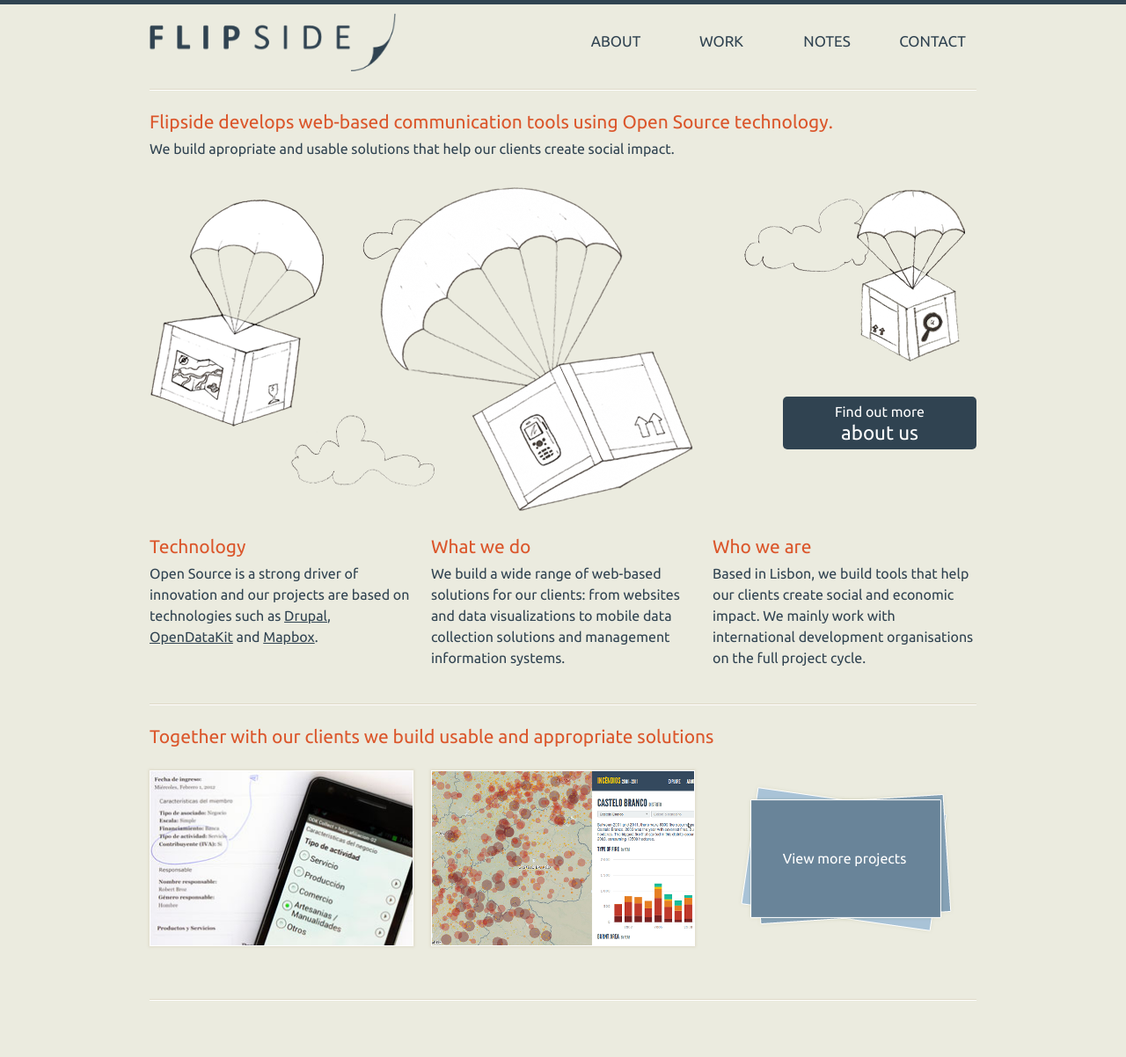
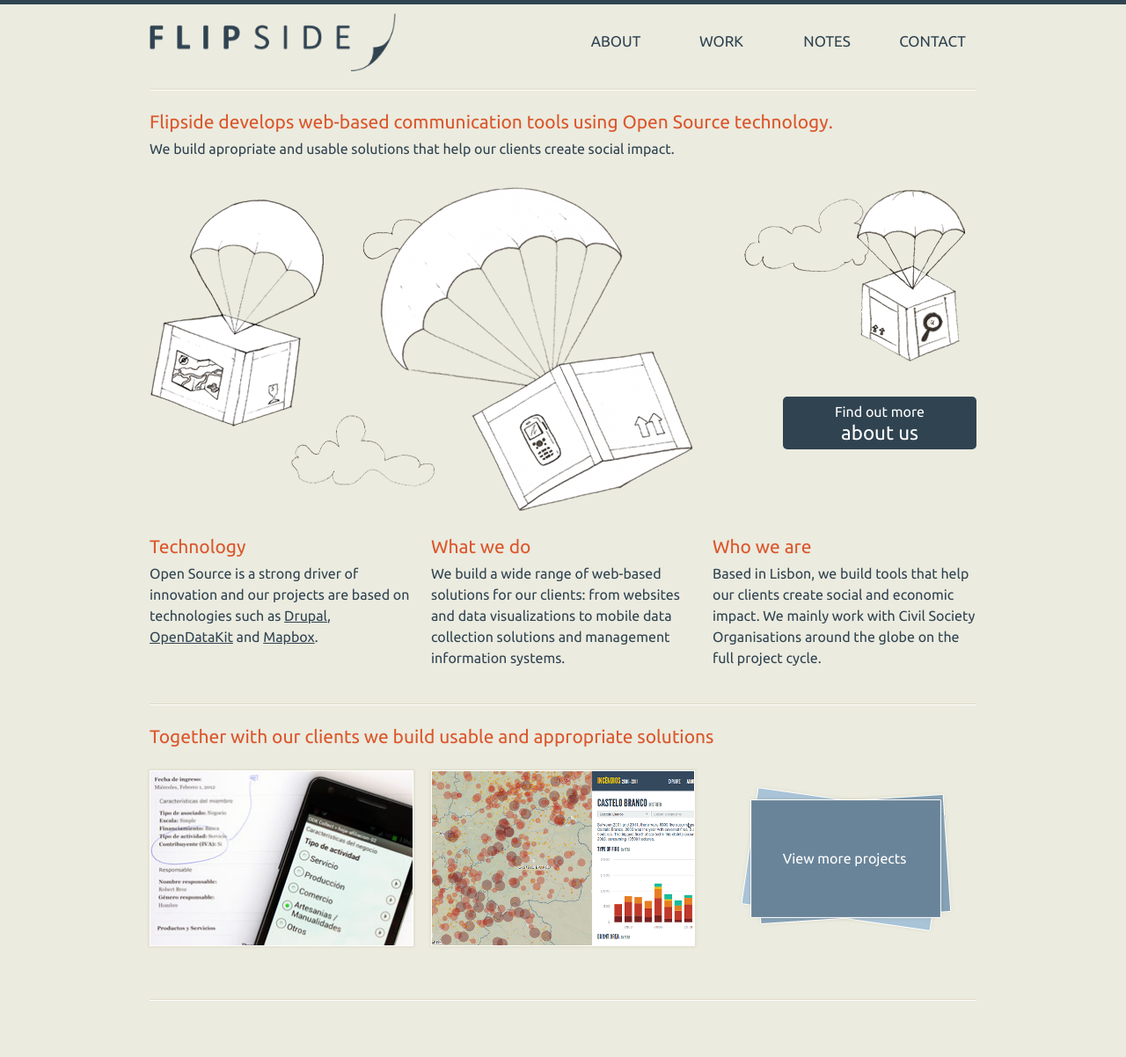
Before and after one commit to flipside-org/flipside.org, a Jekyll site: the page built from index.html, in a window 1280 px wide. Shown: the whole page at 88% size. Built offline with Jekyll 4.4.1, drawn with Linux system fonts in a browser that asks for light colours; nearby versions of some CDN libraries.

Commit message:
Change wording on frontpage

```diff
--- a/index.html
+++ b/index.html
@@ -27,7 +27,7 @@ title: Index page
         </article>
         <article class="where-we-do one-third column omega">
           <h3>Who we are</h3>
-          <p>Based in Lisbon, we build tools that help our clients create social and economic impact. We mainly work with international development organisations on the full project cycle.</p>
+          <p>Based in Lisbon, we build tools that help our clients create social and economic impact. We mainly work with Civil Society Organisations around the globe on the full project cycle.</p>
         </article>
       </section>
       <hr class="divider" />
```
